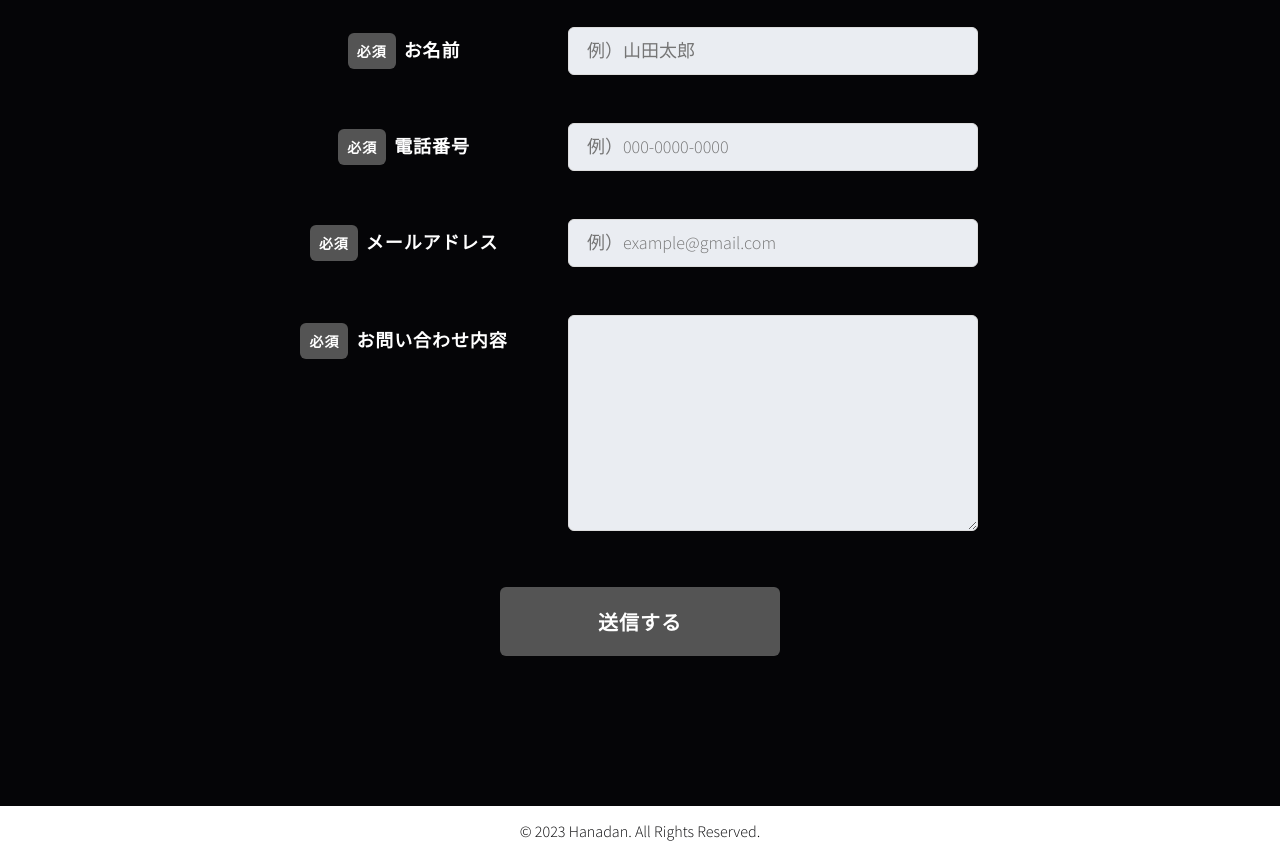
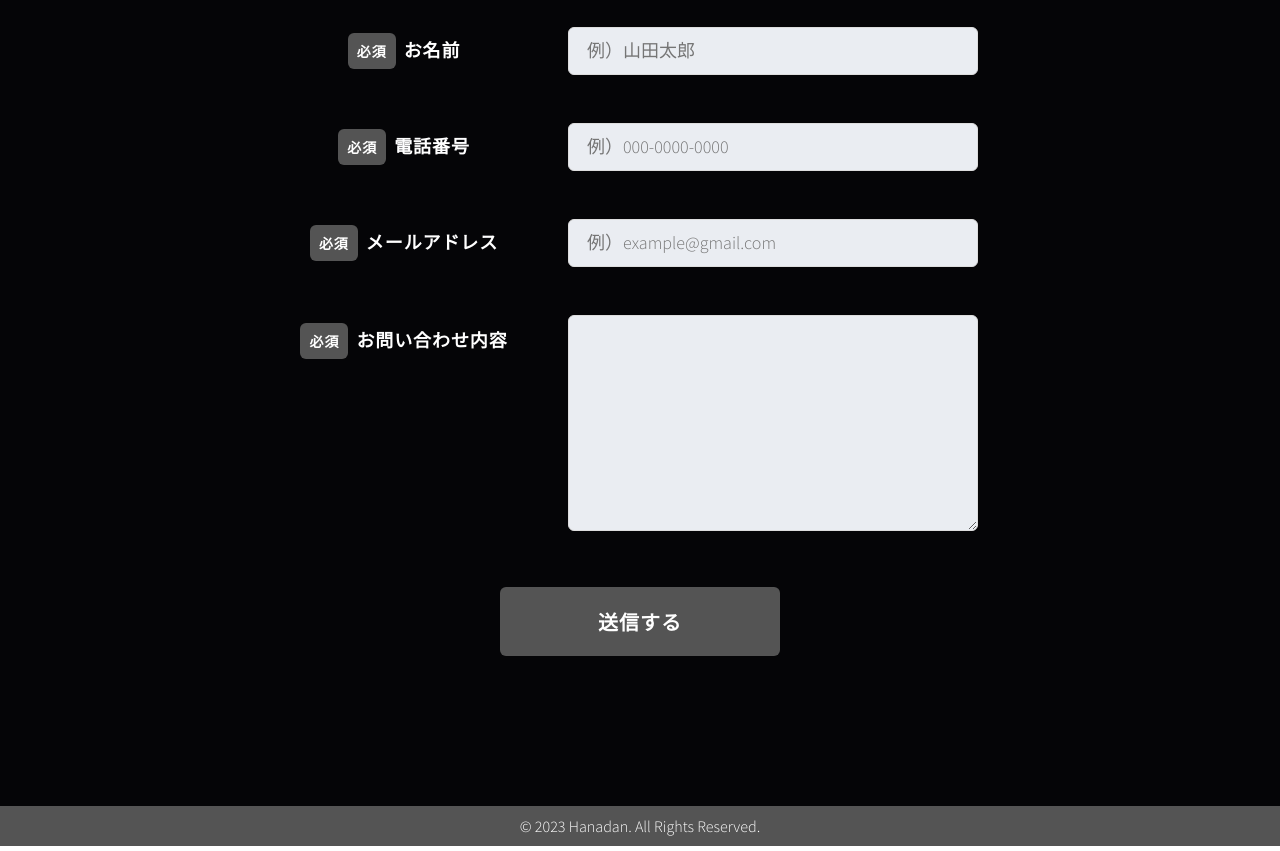
Before and after one commit to oishikana/hanadan, a plain HTML site: page index.html in a window 1280 px wide. Shown: the part 5825-6676 px from the top of the page. Drawn offline with Linux system fonts and the light colour scheme; some packages are replaced by stand-ins of ours.

Commit message:
footer色変更

```diff
--- a/css/style.css
+++ b/css/style.css
@@ -331,6 +331,8 @@ Footer
 
 footer .copy {
   text-align: center;
-  margin-top: 15px;
-  margin-bottom: 10px;
+  padding-top: 10px;
+  padding-bottom: 10px;
+  background-color: #545454;
+  color: white;
 }
```
